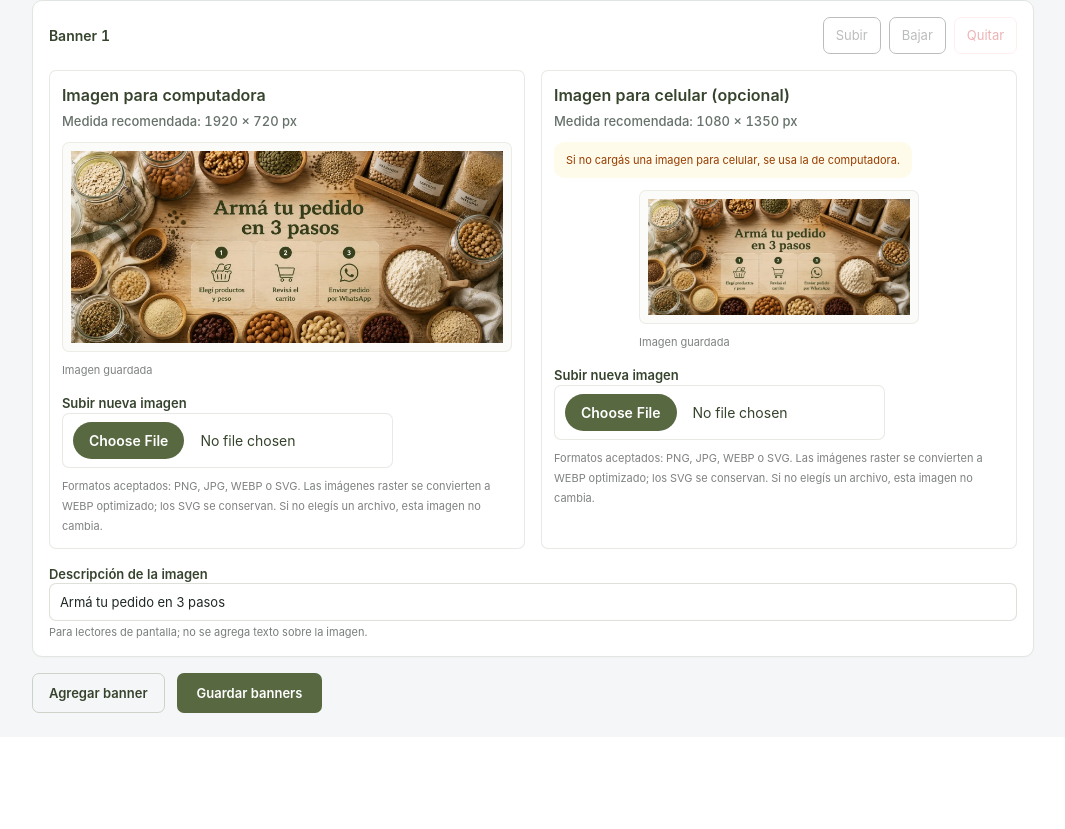
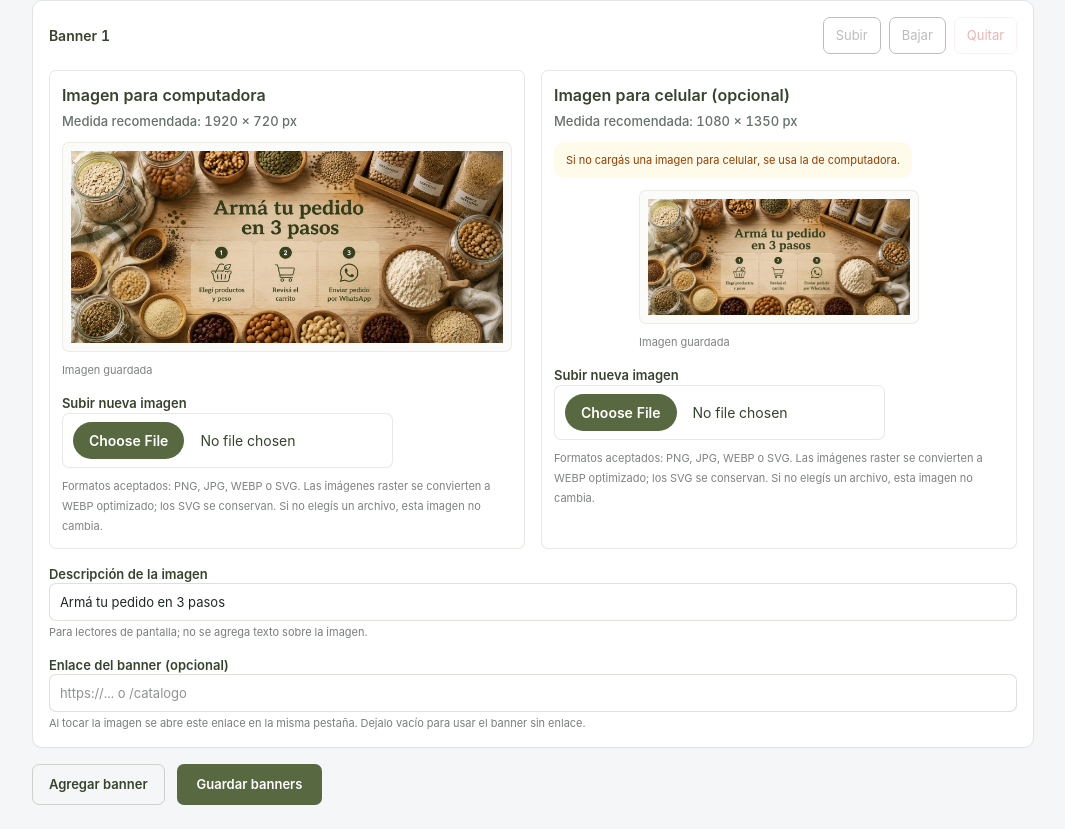
Before and after one commit to AlanTN13/tierrasanapedidos, a Next.js app: page /previews/home-banners in a window 1280 px wide. Shown: the part 676-1505 px from the top of the page, without its empty margins (107-1172 px from the left). Before the commit the page ends 1413 px from the top, so only its background shows below. Built offline with nearby package versions, Linux system fonts and the light colour scheme.

Commit message:
feat: agregar enlace opcional a cada banner de portada

```diff
--- a/components/admin/home-form.tsx
+++ b/components/admin/home-form.tsx
@@ -76,6 +76,11 @@ export function HomeForm({ settings, action }: HomeFormProps) {
             <span className="font-semibold text-olive-dark">Descripción de la imagen</span>
             <input name={`bannerAlt-${banner.id}`} defaultValue={banner.alt} maxLength={200} placeholder="Describí lo que comunica el banner" className="w-full rounded-lg border border-olive/20 bg-white px-3 py-2" />
             <span className="block text-xs text-foreground/60">Para lectores de pantalla; no se agrega texto sobre la imagen.</span>
+          </label>
+          <label className="mt-4 block space-y-1 text-sm">
+            <span className="font-semibold text-olive-dark">Enlace del banner (opcional)</span>
+            <input name={`bannerLink-${banner.id}`} defaultValue={banner.linkUrl ?? ""} inputMode="url" maxLength={2048} placeholder="https://... o /catalogo" className="w-full rounded-lg border border-olive/20 bg-white px-3 py-2" />
+            <span className="block text-xs text-foreground/60">Al tocar la imagen se abre este enlace en la misma pestaña. Dejalo vacío para usar el banner sin enlace.</span>
           </label>
         </section>
       ))}
--- a/components/hero-banner-carousel.tsx
+++ b/components/hero-banner-carousel.tsx
@@ -1,7 +1,7 @@
 "use client";
 
 import { useEffect, useRef, useState, useSyncExternalStore } from "react";
-import type { HomeBanner } from "@/lib/home-banner";
+import { normalizeHomeBannerLink, type HomeBanner } from "@/lib/home-banner";
 import styles from "./hero-banner-carousel.module.css";
 
 const ROTATION_MS = 6000;
@@ -24,6 +24,7 @@ export function HeroBannerCarousel({ banners }: { banners: HomeBanner[] }) {
   const [hovered, setHovered] = useState(false);
   const [focused, setFocused] = useState(false);
   const touch = useRef<{ x: number; y: number } | null>(null);
+  const suppressLinkClick = useRef(false);
   const reducedMotion = useSyncExternalStore(subscribeMotion, readMotion, serverMotion);
   const hidden = useSyncExternalStore(subscribeVisibility, readVisibility, serverMotion);
   const multiple = banners.length > 1;
@@ -44,6 +45,16 @@ export function HeroBannerCarousel({ banners }: { banners: HomeBanner[] }) {
 
   if (!banner) return null;
 
+  const linkUrl = normalizeHomeBannerLink(banner.linkUrl);
+  const image = (
+    <picture key={banner.id} className={`block ${styles.image}`}>
+      <source media="(min-width: 768px)" srcSet={banner.desktopPath} />
+      <source media="(max-width: 767px)" srcSet={banner.mobilePath || banner.desktopPath} />
+      {/* Natural proportions preserve text and artwork in uploaded banners. */}
+      <img src={banner.mobilePath || banner.desktopPath} alt={banner.alt} loading="eager" fetchPriority={active === 0 ? "high" : "auto"} className="block h-auto w-full" />
+    </picture>
+  );
+
   return (
     <div
       role="region"
@@ -61,25 +72,30 @@ export function HeroBannerCarousel({ banners }: { banners: HomeBanner[] }) {
           goTo(active + (event.key === "ArrowRight" ? 1 : -1));
         }
       }}
-      onTouchStart={(event) => { const point = event.touches[0]; touch.current = { x: point.clientX, y: point.clientY }; }}
+      onTouchStart={(event) => { suppressLinkClick.current = false; const point = event.touches[0]; touch.current = { x: point.clientX, y: point.clientY }; }}
       onTouchEnd={(event) => {
         if (!touch.current || !multiple) return;
         const point = event.changedTouches[0];
         const dx = point.clientX - touch.current.x;
         const dy = point.clientY - touch.current.y;
         touch.current = null;
-        if (Math.abs(dx) > 45 && Math.abs(dx) > Math.abs(dy) * 1.5) goTo(active + (dx < 0 ? 1 : -1));
+        if (Math.abs(dx) > 45 && Math.abs(dx) > Math.abs(dy) * 1.5) {
+          suppressLinkClick.current = true;
+          goTo(active + (dx < 0 ? 1 : -1));
+        }
       }}
       onTouchCancel={() => { touch.current = null; }}
     >
       <div aria-live={stopped || focused || hovered ? "polite" : "off"} aria-atomic="true">
         <div role="group" aria-roledescription={multiple ? "diapositiva" : undefined} aria-label={multiple ? `${active + 1} de ${banners.length}` : undefined}>
-          <picture key={banner.id} className={`block ${styles.image}`}>
-            <source media="(min-width: 768px)" srcSet={banner.desktopPath} />
-            <source media="(max-width: 767px)" srcSet={banner.mobilePath || banner.desktopPath} />
-            {/* Natural proportions preserve text and artwork in uploaded banners. */}
-            <img src={banner.mobilePath || banner.desktopPath} alt={banner.alt} loading="eager" fetchPriority={active === 0 ? "high" : "auto"} className="block h-auto w-full" />
-          </picture>
+          {linkUrl ? (
+            <a href={linkUrl} aria-label={banner.alt || "Abrir enlace del banner"} className="block focus-visible:outline-2 focus-visible:-outline-offset-2 focus-visible:outline-olive" onClick={(event) => {
+              if (suppressLinkClick.current) {
+                event.preventDefault();
+                suppressLinkClick.current = false;
+              }
+            }}>{image}</a>
+          ) : image}
         </div>
       </div>
       {multiple ? (
--- a/lib/home-banner-save.ts
+++ b/lib/home-banner-save.ts
@@ -1,5 +1,5 @@
 import { AdminInputError } from "./admin-form-result.ts";
-import { MAX_HOME_BANNERS, validateBannerFiles, type HomeBanner } from "./home-banner.ts";
+import { MAX_HOME_BANNERS, normalizeHomeBannerLink, validateBannerFiles, type HomeBanner } from "./home-banner.ts";
 
 type BannerSaveDependencies = {
   upload: (file: File, id: string, variant: "desktop" | "mobile") => Promise<string>;
@@ -32,6 +32,12 @@ export async function saveHomeBannerCollection(
       throw new AdminInputError("Elegí una imagen para computadora en cada banner.", `bannerDesktopFile-${value}`);
     }
     const alt = formData.get(`bannerAlt-${value}`);
+    // Preserve links from forms opened before this optional field was added.
+    const rawLink = formData.get(`bannerLink-${value}`) ?? previous?.linkUrl ?? "";
+    const linkUrl = normalizeHomeBannerLink(rawLink);
+    if (typeof rawLink !== "string" || (rawLink.trim() && !linkUrl)) {
+      throw new AdminInputError("Usá una URL completa con https:// o http://, o una ruta como /catalogo. Dejá el enlace vacío si no lo necesitás.", `bannerLink-${value}`);
+    }
     return {
       id: value,
       previous,
@@ -39,6 +45,7 @@ export async function saveHomeBannerCollection(
       mobileFile,
       removeMobile: formData.get(`removeBannerMobile-${value}`) === "on",
       alt: typeof alt === "string" ? alt.trim().slice(0, 200) : "",
+      linkUrl,
     };
   });
 
@@ -53,6 +60,7 @@ export async function saveHomeBannerCollection(
         ? await upload(draft.mobileFile, draft.id, "mobile")
         : draft.removeMobile ? null : draft.previous?.mobilePath ?? null,
       alt: draft.alt,
+      linkUrl: draft.linkUrl,
     });
   }
   // One database write. Keep previous assets available for rollback and unsuccessful retries.
--- a/lib/home-banner.ts
+++ b/lib/home-banner.ts
@@ -13,6 +13,7 @@ export type HomeBanner = {
   desktopPath: string;
   mobilePath: string | null;
   alt: string;
+  linkUrl?: string | null;
 };
 
 export const MAX_HOME_BANNERS = 4;
@@ -26,6 +27,7 @@ export function resolveHomeBanners(value: unknown, legacy: HomeBanner): HomeBann
   for (const entry of value) {
     if (!entry || typeof entry !== "object") continue;
     const { id, desktopPath, mobilePath, alt } = entry;
+    const linkUrl = normalizeHomeBannerLink(entry.linkUrl);
     if (typeof id !== "string" || !/^[a-zA-Z0-9-]{1,64}$/.test(id) || seen.has(id)) continue;
     if (typeof desktopPath !== "string" || !isBannerPath(desktopPath)) continue;
     seen.add(id);
@@ -34,6 +36,7 @@ export function resolveHomeBanners(value: unknown, legacy: HomeBanner): HomeBann
       desktopPath,
       mobilePath: typeof mobilePath === "string" && isBannerPath(mobilePath) ? mobilePath : null,
       alt: typeof alt === "string" ? alt.slice(0, 200) : "",
+      ...(linkUrl ? { linkUrl } : {}),
     });
     if (banners.length === MAX_HOME_BANNERS) break;
   }
@@ -42,6 +45,20 @@ export function resolveHomeBanners(value: unknown, legacy: HomeBanner): HomeBann
 
 function isBannerPath(value: string) {
   return (value.startsWith("/") && !value.startsWith("//")) || value.startsWith("https://");
+}
+
+export function normalizeHomeBannerLink(value: unknown): string | null {
+  if (typeof value !== "string") return null;
+  const link = value.trim();
+  if (!link || link.length > 2048 || /[\u0000-\u0020\u007f\\]/.test(link)) return null;
+  if (link.startsWith("/") && !link.startsWith("//")) return link;
+  if (!/^https?:\/\//i.test(link)) return null;
+  try {
+    const url = new URL(link);
+    return url.hostname && !url.username && !url.password ? link : null;
+  } catch {
+    return null;
+  }
 }
 
 export function validateBannerFiles(formData: FormData): string | null {
```
Also changed, not shown: 2 other files (tests, documents, lock files or other folders).
